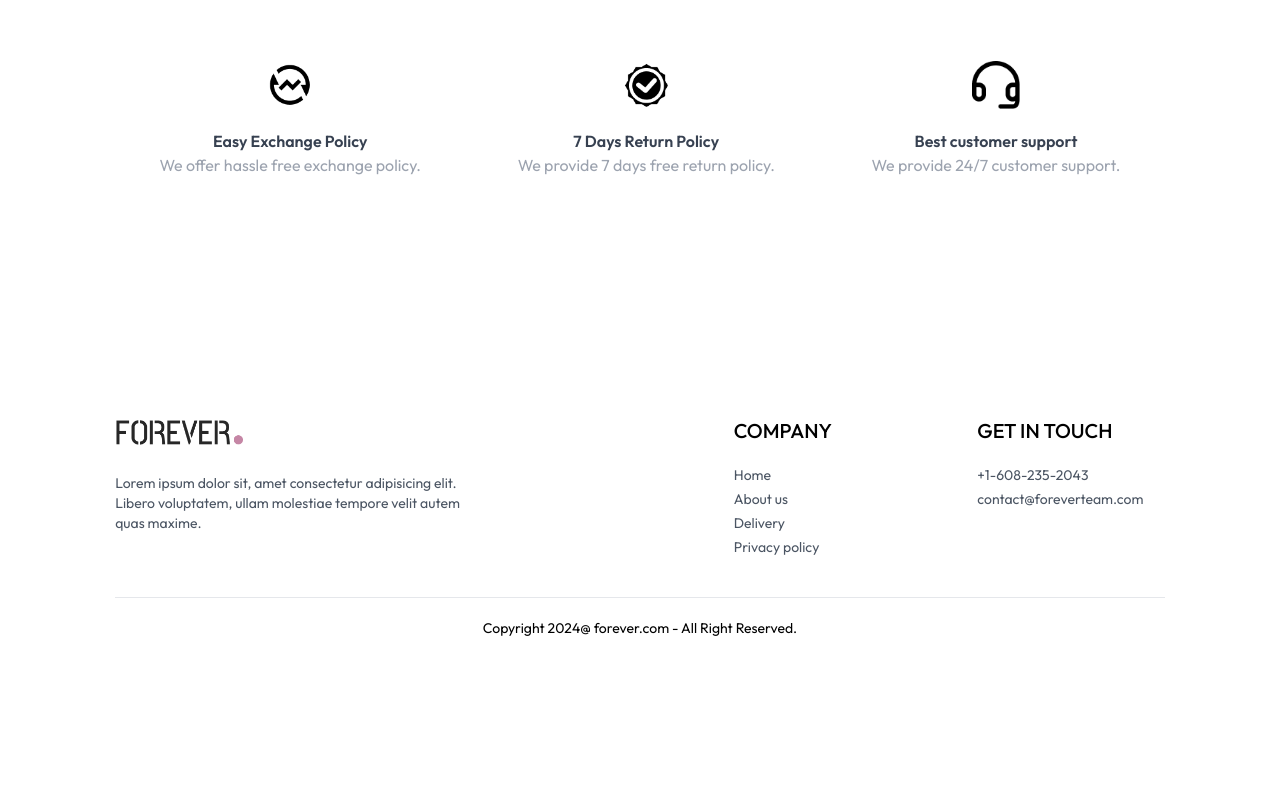
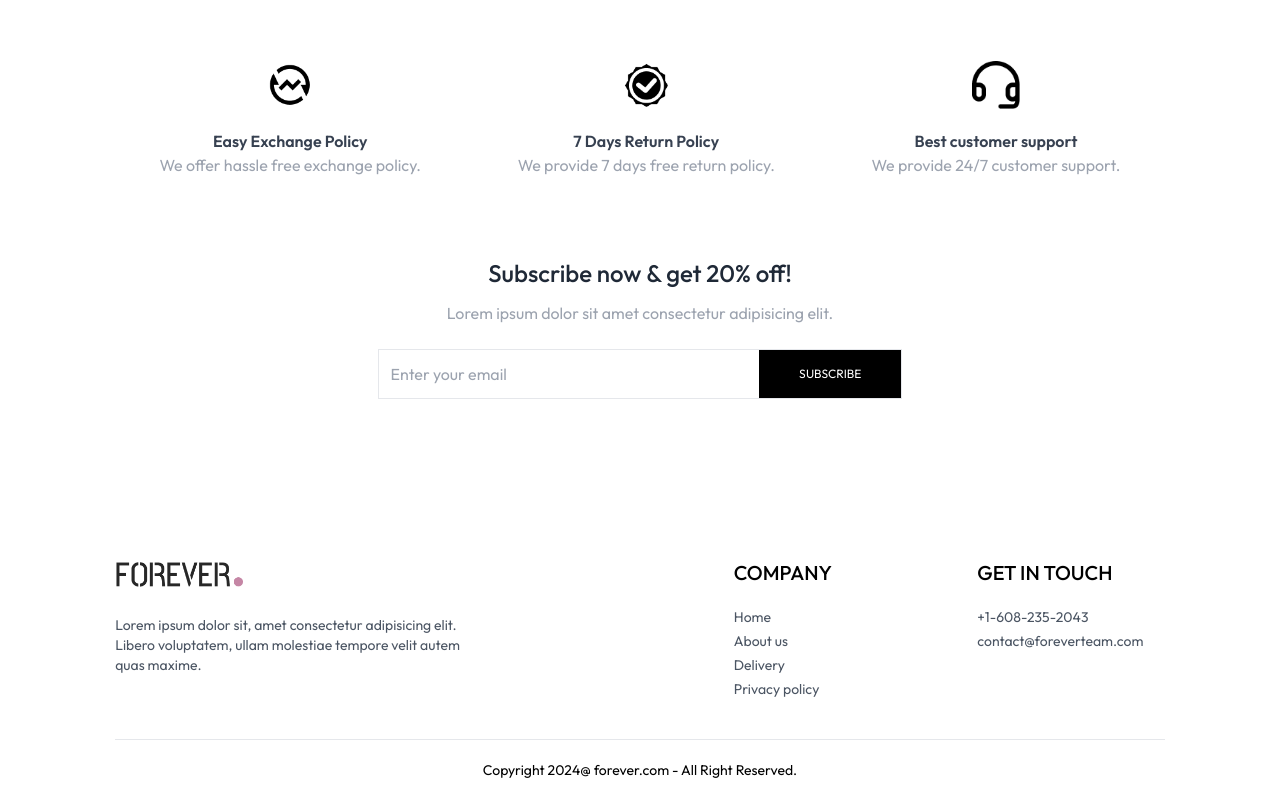
Before and after one commit to waizin28/Ecommerce-app, a React app in the folder clothing-store/: page / in a window 1280 px wide. Shown: the part 1872-2672 px from the top of the page. Before the commit the page ends 2530 px from the top, so only its background shows below. Built offline with nearby package versions, Linux system fonts and the light colour scheme; the HTML template or start-up script is replaced by a standard one.

Commit message:
updated home jsx

```diff
--- a/clothing-store/src/pages/Home.jsx
+++ b/clothing-store/src/pages/Home.jsx
@@ -3,7 +3,7 @@ import Hero from '../components/Hero';
 import LatestCollection from '../components/LatestCollection';
 import BestSeller from '../components/BestSeller';
 import OurPolicy from '../components/OurPolicy';
-// import NewsLetterBox from '../components/NewsLetterBox';
+import NewsLetterBox from '../components/NewsLetterBox';
 const Home = () => {
   return (
     <div>
@@ -11,7 +11,7 @@ const Home = () => {
       <LatestCollection />
       <BestSeller />
       <OurPolicy />
-      {/* <NewsLetterBox /> */}
+      <NewsLetterBox />
     </div>
   );
 };
```
